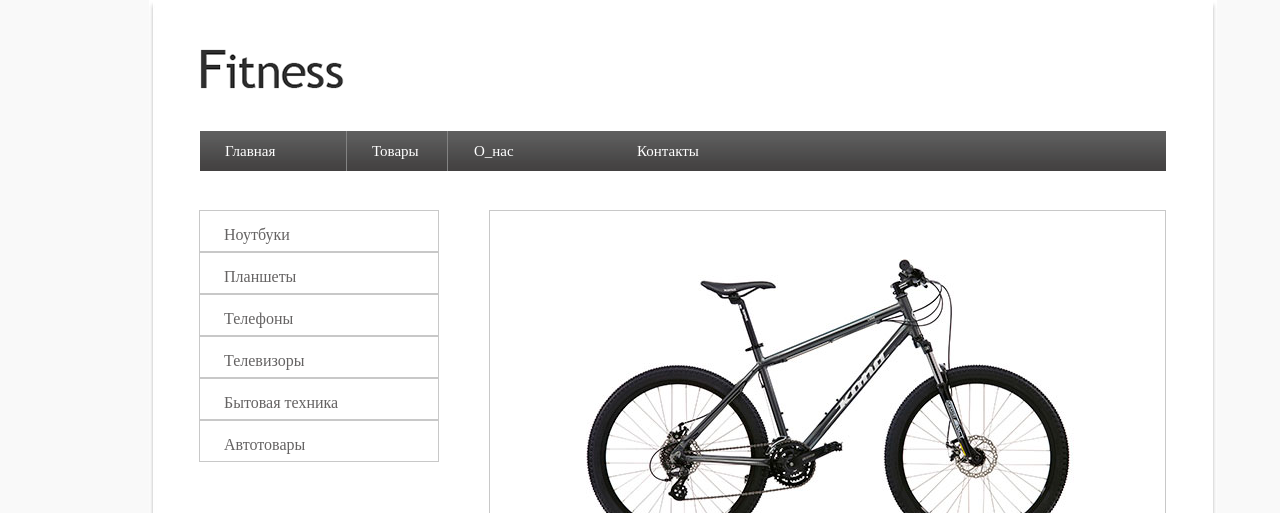
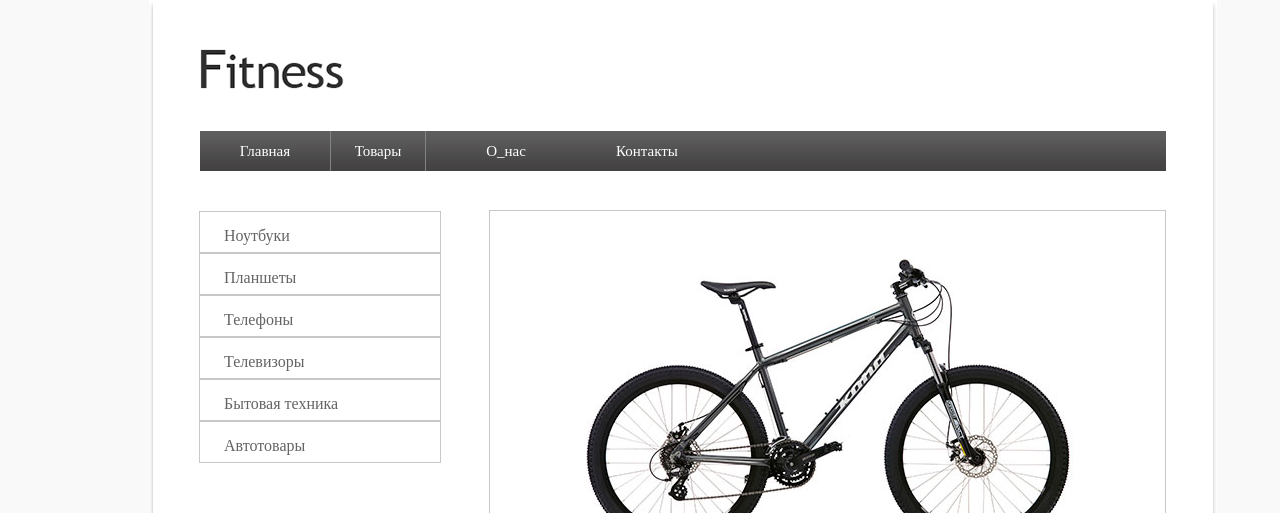
Before and after one commit to solyawork/solyawork.github.io, a plain HTML site: page dz3/index.html in a window 1280 px wide. Shown: the top 513 px of the page. Drawn offline with Linux system fonts and the light colour scheme.

Commit message:
new fali

```diff
--- a/dz3/css/style.css
+++ b/dz3/css/style.css
@@ -25,51 +25,56 @@ body{
   padding-bottom: 38px;
   }
   /*MENU_TOP*/
-    .menu_top{
+    .menu{
      height: 40px;
      width: 966px;
      background-image: url('../img/topmenu.png');
+     position: relative;
+     color: #ffffff;
+     font-size: 15px;
+     font-family: 'Myriad Pro';
+     list-style: none;
     }
-    .menu_top li{
-      display: inline-block;
-      list-style-type: none;
-      padding-top: 12px;
-       height: 28px;
-       padding-left: 25px;
-      }
-     .menu_top li a{
-       text-decoration: none;
-       font-size: 15px;
-       font-family: 'Myriad Pro';
-       color: #ffffff;
-       display: block;
+    .menu a{
+      text-decoration: none;
+      color: #ffffff;
+    }
+    .menu ul {
 
-       }
-       .menu_top a{
-         height: 40px;
-       }
-      .menu_top  li:hover{
-       background-image: url('../img/menuvisited.png');
-       display: inline-block;
-       height: 28px;
-       width: 100%;
+    }
+    .menu li {
+    float: left; /* элементы списка делаем блочными и выстраиваем в ряд */
+    height: 28px; /* высоту лучше жестко указать, чтобы выпадающее меню появлялось в предсказуемом месте
+    width: 125px;*/
+    cursor: pointer;
+    position: relative; /* чтобы выпадающее меню позиционировалось относительно родителя
+    padding-left:15px;*/
+    padding-top: 12px;
+
+    }
+    .menu li:hover{
+     background-image: url('../img/menuvisited.png');
+     display: inline-block;}
+
+     .menu li:first-child{
+       width: 130px;
+       text-align: center;
+       /*margin-right: -4px;*/
+
         }
-
-     .menu_top li:first-child{
-       width: 120px;
-       margin-right: -3px;
-        }
-     .menu_top li:nth-child(2){
+     .menu li:nth-child(2){
        border-left: 1px solid #838383;
        border-right: 1px solid #838383;
-       width: 75px;
+       width: 94px;
+       text-align: center;
        }
-     .menu_top li:nth-child(3){
-       width: 134px;
-       margin-left: -3px;
+     .menu li:nth-child(3){
+       width: 160px;
+      text-align: center;
       }
-      .menu_top li:last-child{
-        width: 528px;
+      .menu li:last-child{
+        width: 550px;
+        padding-left: 30px;
       }
     /* END MENU_TOP*/
 /* END HEADER*/
@@ -80,26 +85,33 @@ body{
         margin-left: 50px;
         list-style-type: none;
         margin-top: 40px;
-        float: left;
         margin-right: 50px;
-      }
+        position: relative;
+        float: left;}
         .menu_left li{
         border: 1px solid #c8c8c8;
         height: 25px;
+        width: 216px;
         padding-left: 24px;
         padding-top: 15px;
+        position: relative;
+          float: left;
+          cursor: pointer;
         }
-        .menu_left li a{
-         display: block;
+        .menu_left a{
          text-decoration: none;
          color: #656363;
         }
        .menu_left li:hover{
          color: rgb(180, 246, 38);
          padding-left: 35px;
+        width: 205px;
+         display: inline-block;
+
        }
        .menu_left a:hover{
-         color: #2c2c2c;}
+         color: #2c2c2c;
+       }
          /*END MENU_LEFT*/
          /*content*/
             .content{
--- a/dz3/index.html
+++ b/dz3/index.html
@@ -13,12 +13,15 @@
       <!--logo-->
   <img src="img/logo.png" alt="logo">
   <!--menu_top-->
-  <ul class="menu_top">
+
+    <ul class="menu">
+
       <li><a href="#">Главная</a></li>
       <li><a href="#">Товары</a></li>
       <li><a href="#">О_нас</a></li>
       <li><a href="#">Контакты</a></li>
   </ul>
+
   <!-- end menu_top-->
   </div>
     <!--end header-->
```
